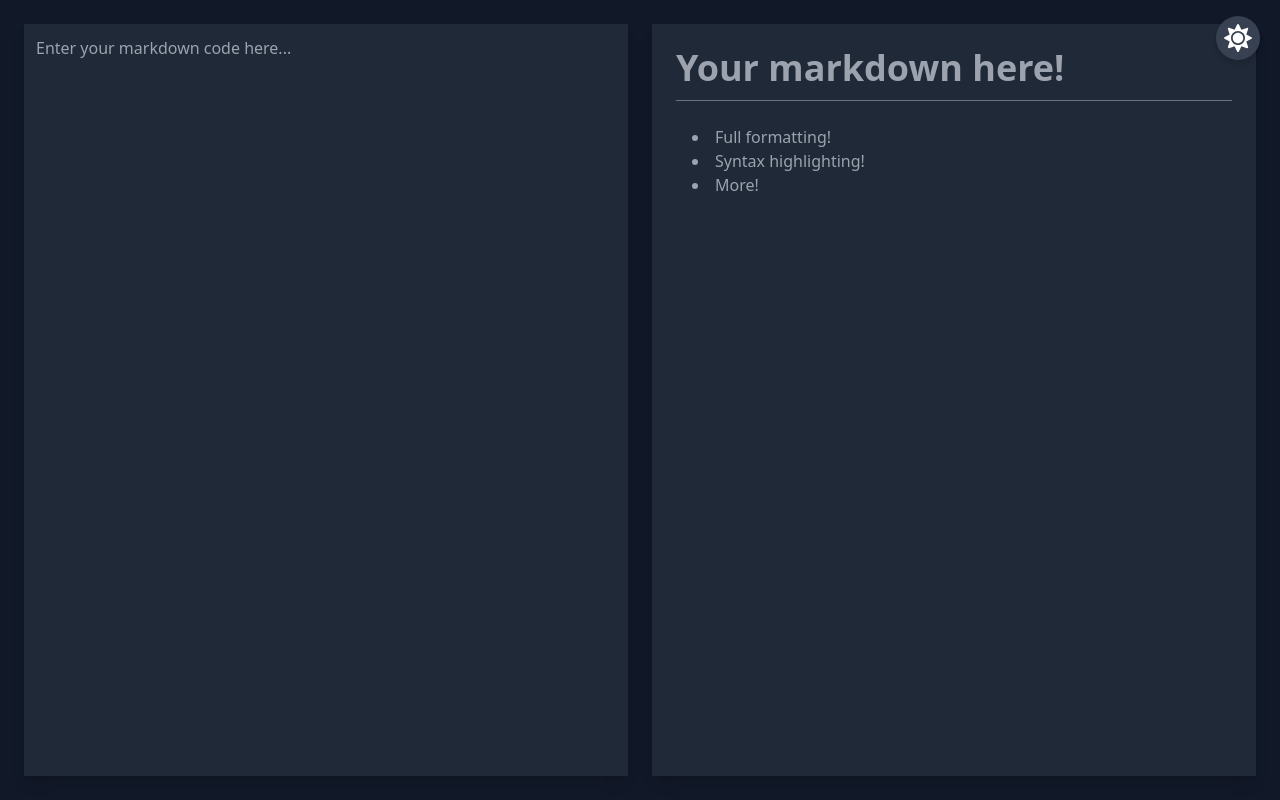
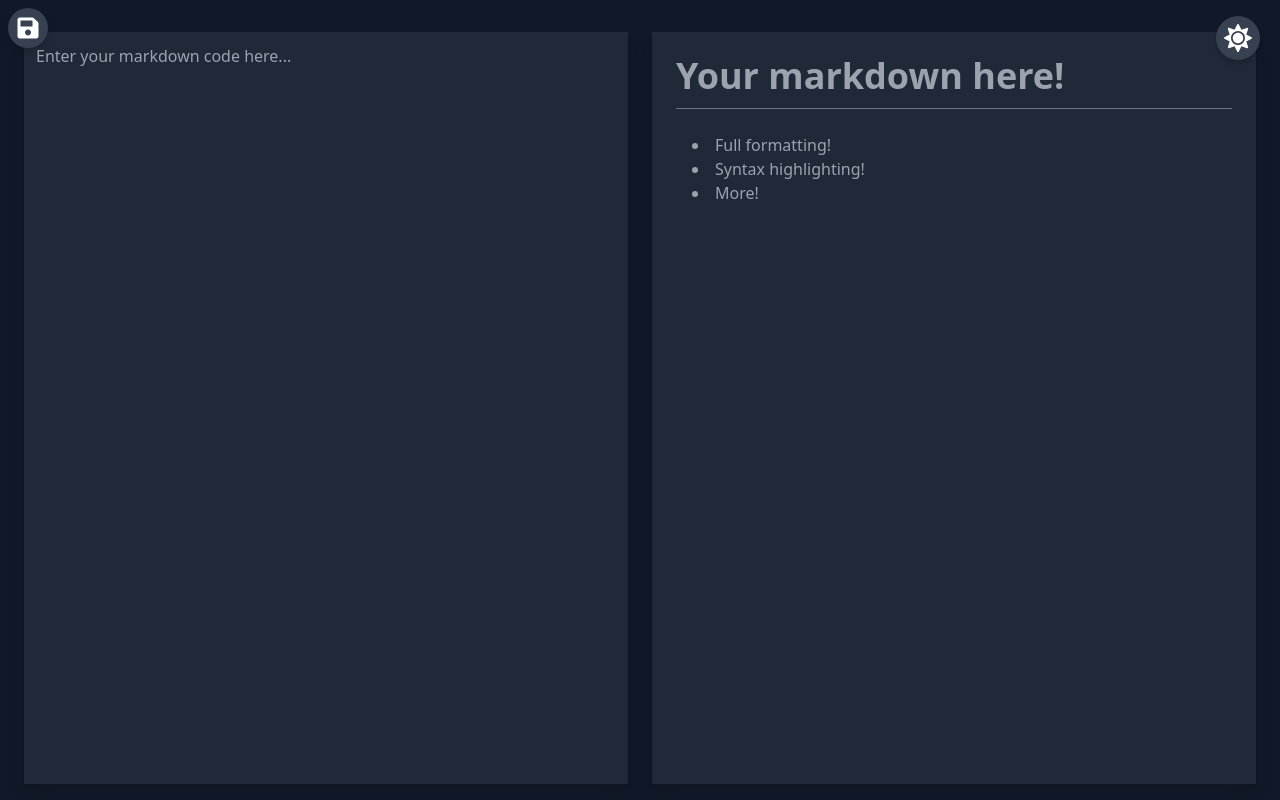
Before and after one commit to mythosmystery/markdown-me, a Next.js app: page / in a window 1280 px wide. Built offline with nearby package versions, Linux system fonts and the light colour scheme.

Commit message:
added local saving

```diff
--- a/components/MarkdownPage/MarkdownPage.tsx
+++ b/components/MarkdownPage/MarkdownPage.tsx
@@ -1,8 +1,10 @@
-import React, { useState } from 'react';
+import React, { useEffect, useState } from 'react';
 import { Textarea } from '../Textarea';
 import { marked } from 'marked';
 import 'highlight.js/styles/atom-one-light.css';
 import { motion } from 'framer-motion';
+import Button from '../button/Button';
+import { FaSave } from 'react-icons/fa';
 
 export const MarkdownPage: React.FC = ({}) => {
    const initialString = `
@@ -11,7 +13,9 @@ export const MarkdownPage: React.FC = ({}) => {
    * Syntax highlighting!
    * More!
    `;
-   const [text, setText] = useState(initialString);
+
+   const [text, setText] = useState('');
+
    marked.setOptions({
       renderer: new marked.Renderer(),
       highlight: code => {
@@ -20,13 +24,19 @@ export const MarkdownPage: React.FC = ({}) => {
       },
       langPrefix: 'hljs language-' // highlight.js css expects a top-level 'hljs' class.
    });
+
+   useEffect(() => {
+      setText((localStorage.getItem('text') ? localStorage.getItem('text') : initialString) as string);
+   }, []);
+
    return (
       <>
          <motion.div initial={{ x: -500 }} animate={{ x: 0 }} className='h-full w-full lg:w-2/4'>
-            <div className='h-[360px] lg:h-full break-words dark:bg-gray-800 shadow-lg bg-gray-200'>
+            <div className='h-[360px] lg:h-full break-words dark:bg-gray-800 shadow-lg bg-gray-200 mt-2'>
                <Textarea
                   onChange={event => setText(event.target.value)}
-                  placeholder='Enter your markdown code here...'></Textarea>
+                  placeholder='Enter your markdown code here...'
+                  value={text === initialString ? '' : text}></Textarea>
             </div>
          </motion.div>
 
@@ -39,9 +49,15 @@ export const MarkdownPage: React.FC = ({}) => {
 
          <motion.div initial={{ x: 500 }} animate={{ x: 0 }} className='h-full w-full lg:w-2/4'>
             <div
-               className='lg:overflow-y-scroll overflow-x-auto lg:overflow-x-auto h-full break-words dark:bg-gray-800 shadow-lg bg-gray-200 p-6 dark:text-gray-400'
+               className='lg:overflow-y-scroll overflow-x-auto lg:overflow-x-auto h-full break-words mt-2 dark:bg-gray-800 shadow-lg bg-gray-200 p-6 dark:text-gray-400'
                dangerouslySetInnerHTML={{ __html: marked.parse(text) }}></div>
          </motion.div>
+
+         <div className='fixed m-2 top-0 left-0 z-50'>
+            <Button.Round onClick={() => localStorage.setItem('text', text)}>
+               <FaSave size='24' />
+            </Button.Round>
+         </div>
       </>
    );
 };
--- a/pages/index.tsx
+++ b/pages/index.tsx
@@ -1,20 +1,22 @@
 import Head from 'next/head';
-import { FC, useState } from 'react';
+import { FC, useEffect, useState } from 'react';
 import Button from '../components/button/Button';
 import { motion } from 'framer-motion';
 import { Body } from '../components/Body';
 import { MarkdownPage } from '../components/MarkdownPage/MarkdownPage';
 
 const Home: FC = () => {
-   const [dark, setDark] = useState(true);
-   const variants = {
-      dark: {
-         opacity: 1
-      },
-      light: {
-         opacity: 0
-      }
+   const [dark, setDarkState] = useState(true);
+
+   const setDark = (val: boolean) => {
+      setDarkState(val);
+      localStorage.setItem('dark', JSON.stringify(val));
    };
+
+   useEffect(() => {
+      setDark(localStorage.getItem('dark') ? JSON.parse(localStorage.getItem('dark') as string) : true);
+   });
+
    return (
       <div className={dark ? 'dark' : ''}>
          <Head>
@@ -30,7 +32,7 @@ const Home: FC = () => {
             <MarkdownPage />
          </Body>
 
-         <motion.div animate={dark ? 'dark' : 'light'} variants={variants}>
+         <motion.div animate={dark ? { opacity: 1 } : { opacity: 0 }}>
             <div className='absolute w-screen h-full bg-gray-900 z-0'></div>
          </motion.div>
       </div>
```
